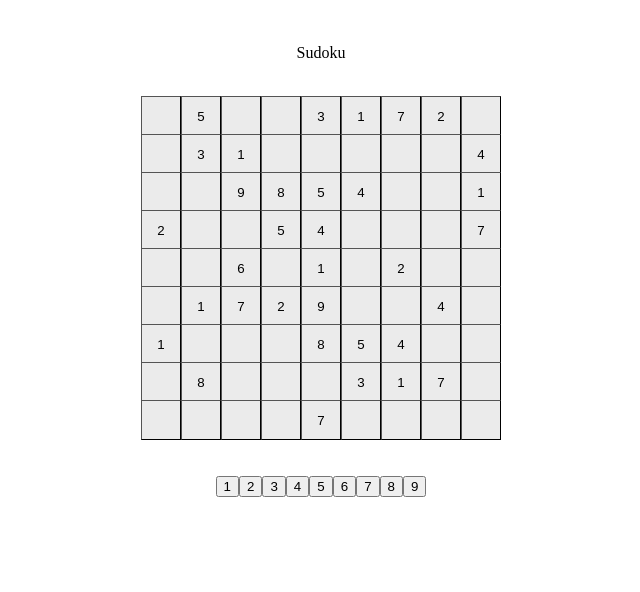
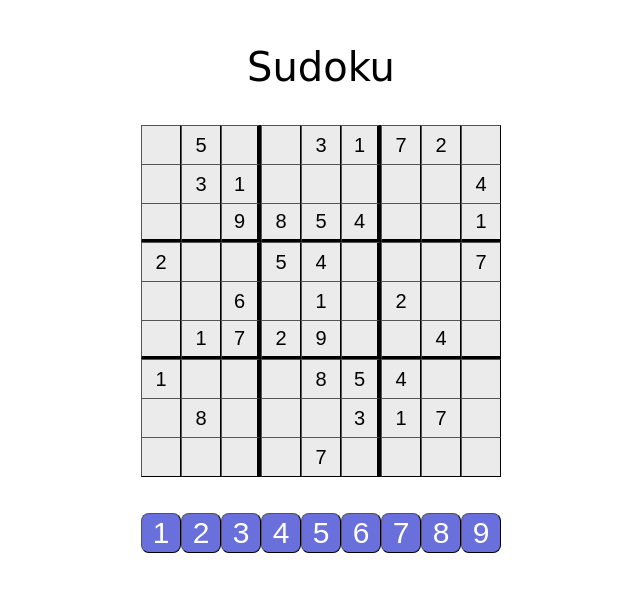
Before and after one commit to AlexC2103/Sudoku, a plain HTML site: page index.html in a window 1280 px wide. Shown: the whole page, without its empty margins (319-959 px from the left). Drawn offline with Linux system fonts and the light colour scheme.

Commit message:
Update index.css

```diff
--- a/index.css
+++ b/index.css
@@ -2,10 +2,36 @@
   background-color: #ebebeb;
   border-width: thin;
   vertical-align: top;
-  margin-top: -2px;
+  font-size: 20px;
+  margin-top: -1px;
   width: 40px;
   height: 40px;
 }
 .puzzleCell:hover {
   background-color: #ebebeb;
 }
+.selectedCell {
+  border-color: black;
+  border-width: medium;
+  outline: none;
+  box-shadow: none;
+}
+.keyboardButton {
+  background-color: #696fdb;
+  color: white;
+  font-size: 30px;
+  border-width: thin;
+  border-radius: 20%;
+  width: 40px;
+  height: 40px;
+}
+.gameTitle {
+  font-size: 40px;
+  font-family: cursive;
+}
+.rightBorder {
+  border-right-width: 4px;
+}
+.bottomBorder {
+  border-bottom-width: 4px;
+}
```
